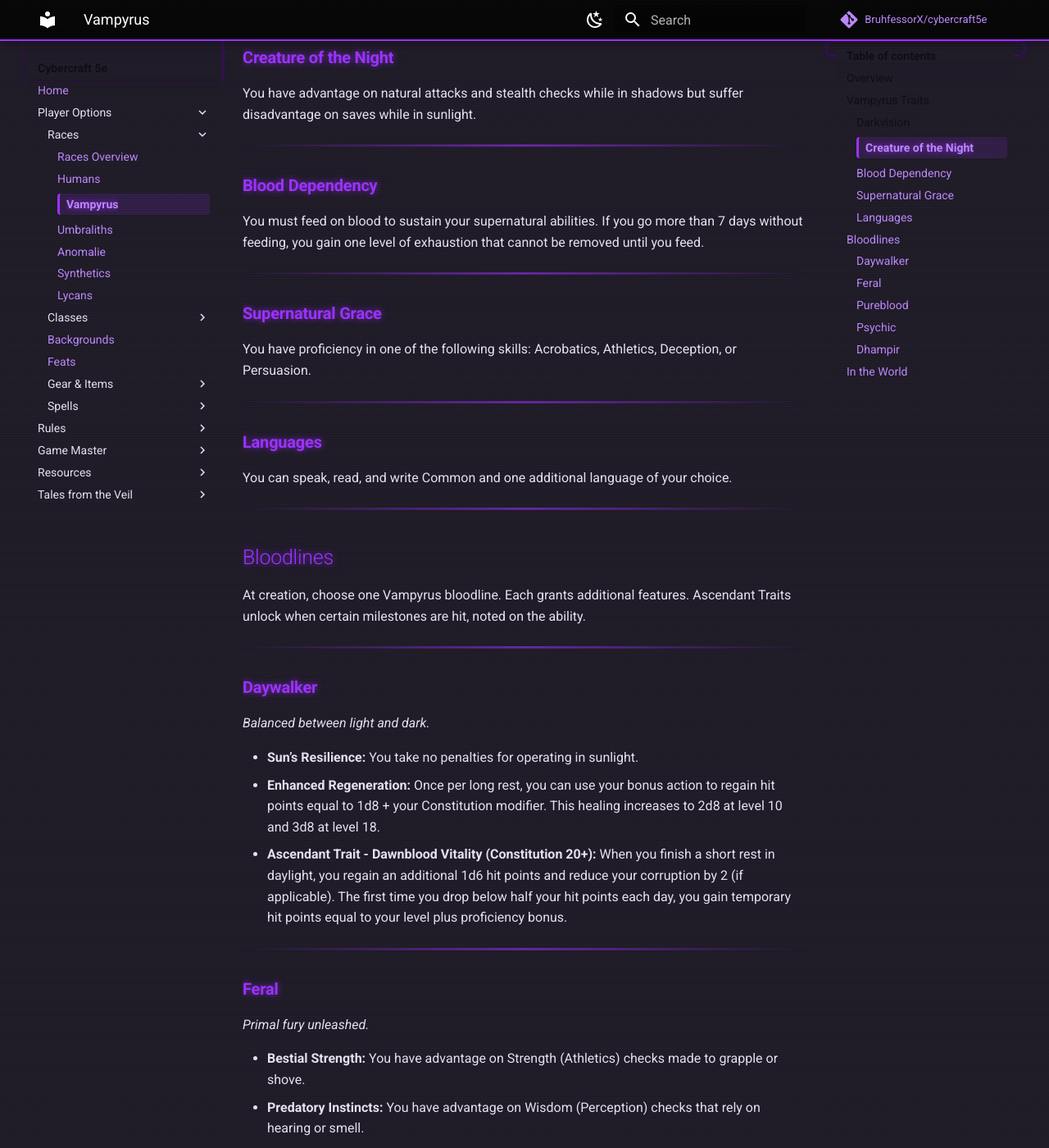
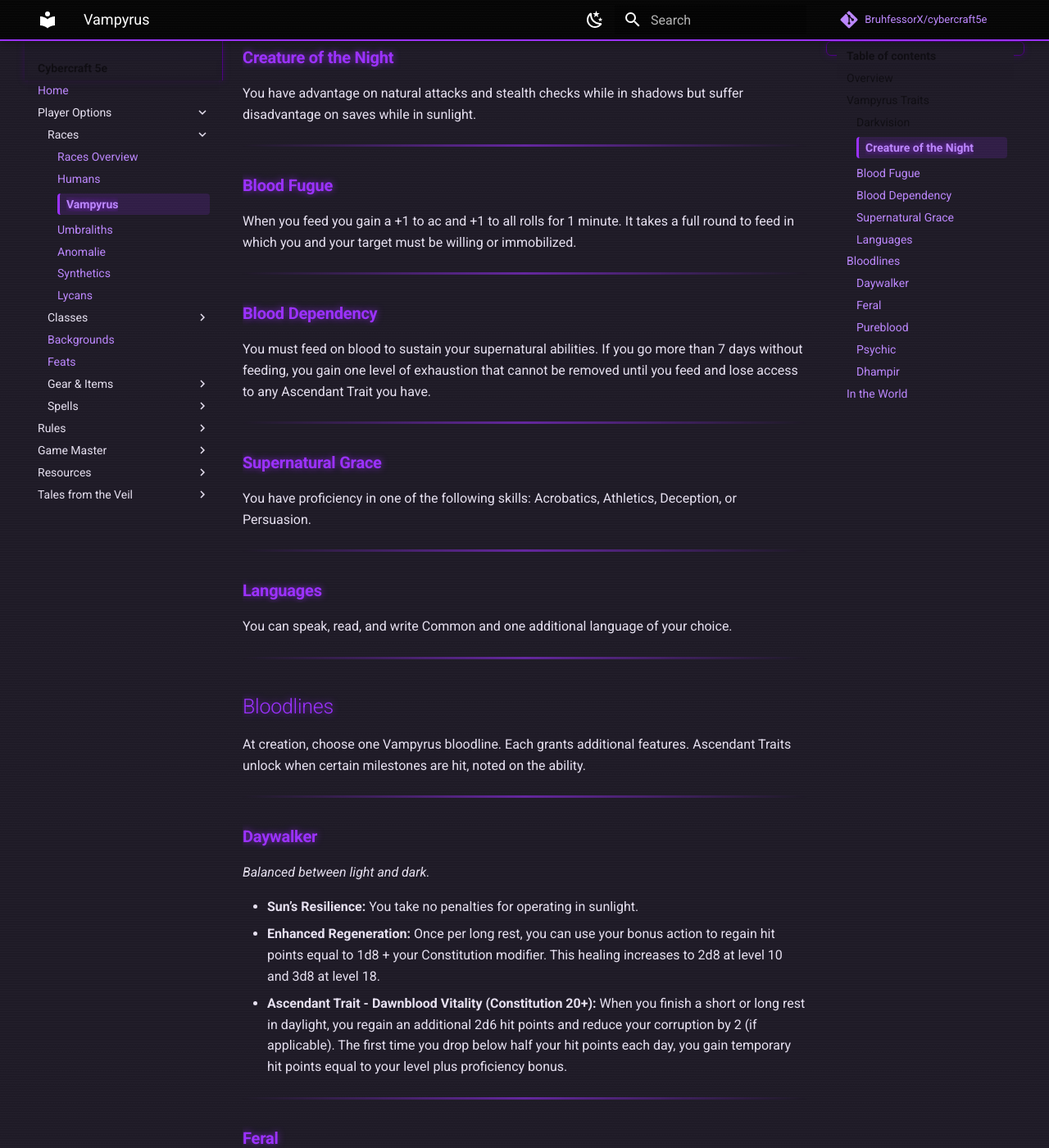
Before and after one commit to BruhfessorX/cybercraft5e, an MkDocs documentation site: the page built from docs/player-options/races/vampyrus.md, in a window 1280 px wide and 1400 px high, scrolled down 1016 px. Shown: the whole window at 82% size. Built offline with MkDocs 1.6.1 and Material for MkDocs 9.7.7, drawn with Linux system fonts in a browser that asks for light colours; comment, search, counter and statistics services are not loaded; some of the changed text lies outside the part shown.

Commit message:
Vampyrus racial balance pass deux

```diff
--- a/docs/player-options/races/vampyrus.md
+++ b/docs/player-options/races/vampyrus.md
@@ -33,8 +33,13 @@ You have advantage on natural attacks and stealth checks while in shadows but su
 
 ---
 
+### **Blood Fugue**
+When you feed you gain a +1 to ac and +1 to all rolls for 1 minute. It takes a full round to feed in which you and your target must be willing or immobilized.
+
+---
+
 ### **Blood Dependency**
-You must feed on blood to sustain your supernatural abilities. If you go more than 7 days without feeding, you gain one level of exhaustion that cannot be removed until you feed.
+You must feed on blood to sustain your supernatural abilities. If you go more than 7 days without feeding, you gain one level of exhaustion that cannot be removed until you feed and lose access to any Ascendant Trait you have.
 
 ---
 
@@ -59,7 +64,7 @@ At creation, choose one Vampyrus bloodline. Each grants additional features. Asc
 
 - **Sun’s Resilience:** You take no penalties for operating in sunlight.
 - **Enhanced Regeneration:** Once per long rest, you can use your bonus action to regain hit points equal to 1d8 + your Constitution modifier. This healing increases to 2d8 at level 10 and 3d8 at level 18.
-- **Ascendant Trait - Dawnblood Vitality (Constitution 20+):** When you finish a short rest in daylight, you regain an additional 1d6 hit points and reduce your corruption by 2 (if applicable). The first time you drop below half your hit points each day, you gain temporary hit points equal to your level plus proficiency bonus.
+- **Ascendant Trait - Dawnblood Vitality (Constitution 20+):** When you finish a short or long rest in daylight, you regain an additional 2d6 hit points and reduce your corruption by 2 (if applicable). The first time you drop below half your hit points each day, you gain temporary hit points equal to your level plus proficiency bonus.
 
 ---
 
```
Also changed, not shown: other parts of docs/player-options/races/vampyrus.md (+1 -1 lines).
